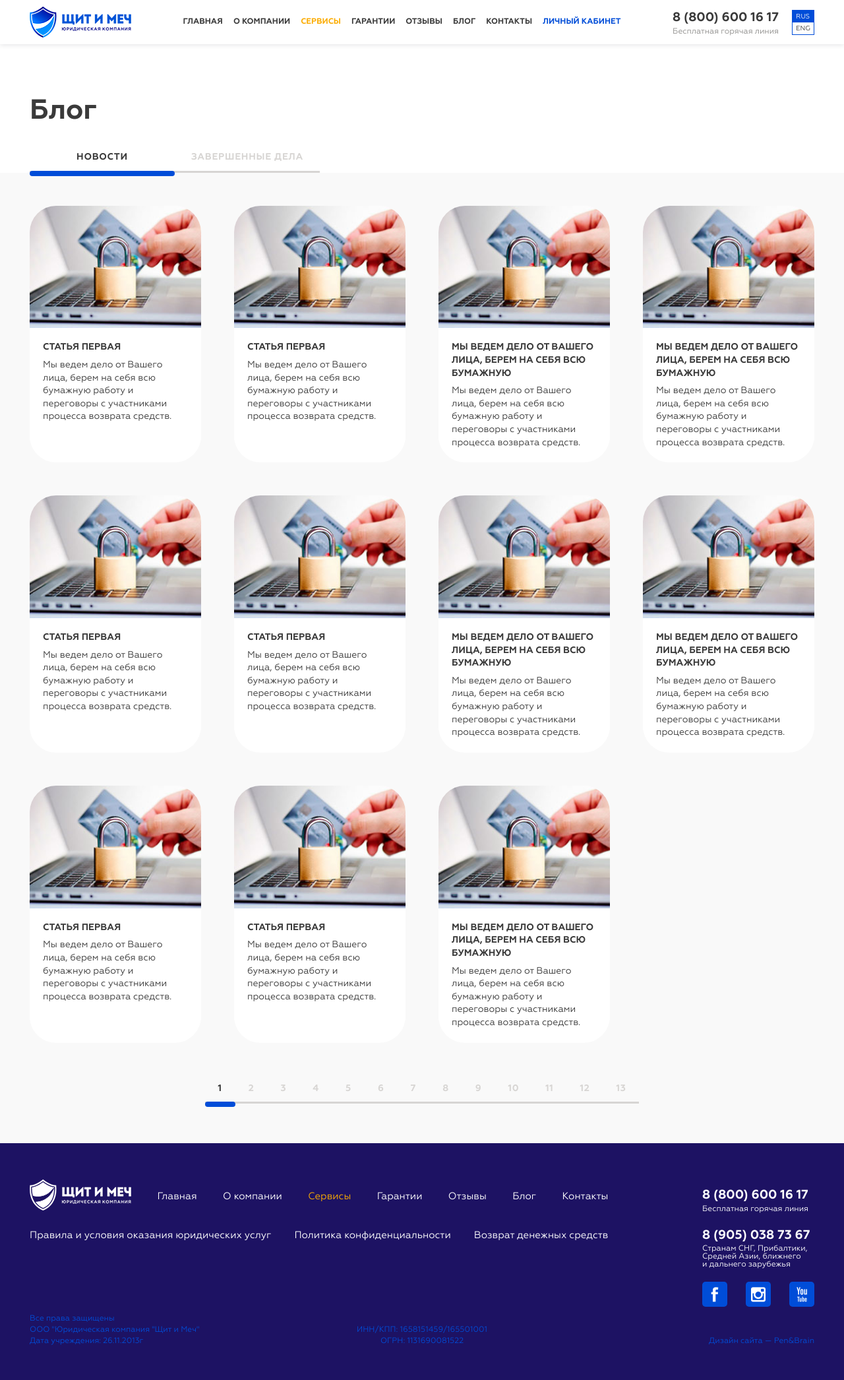
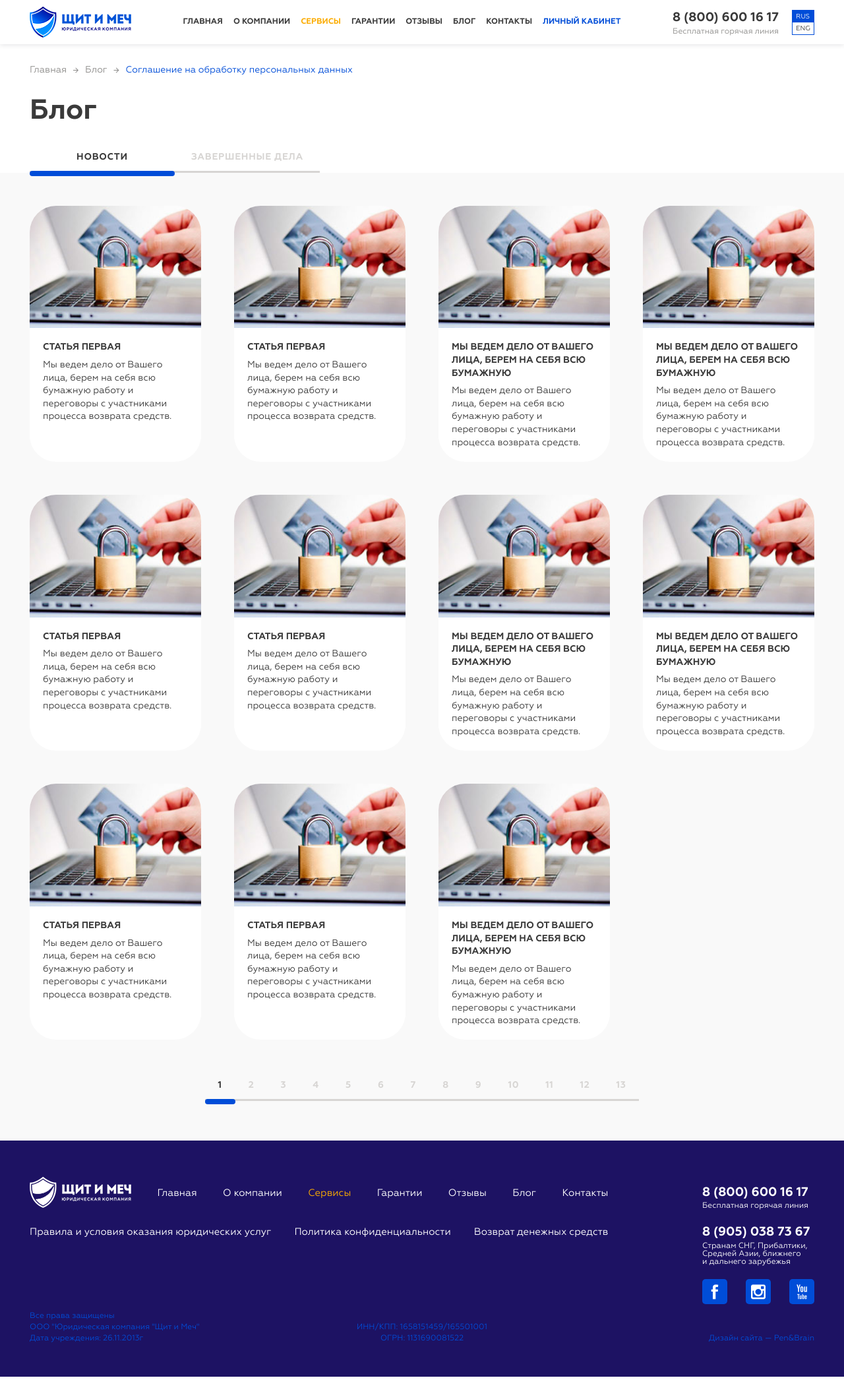
Before and after one commit to BulatSa/shield, a PHP site: page /blog.php in a window 1280 px wide. Shown: the whole page at 66% size. Run offline with PHP 8.4, Linux system fonts and the light colour scheme; style sheets or scripts are compiled from the project's sources; some libraries are stand-ins or nearby versions.

Commit message:
breadcrumbs

```diff
--- a/header.php
+++ b/header.php
@@ -101,3 +101,14 @@
 		</div>
 	</div>
 </section>
+
+
+<section class="s-breadcrumbs">
+	<div class="container">
+		<ul class="breadcrumbs">
+			<li><a href="/">Главная</a></li>
+			<li><a href="/">Блог</a></li>
+			<li><span>Соглашение на обработку персональных данных</span></li>
+		</ul>
+	</div>
+</section>
--- a/sass/base/_icons.scss
+++ b/sass/base/_icons.scss
@@ -23,6 +23,9 @@ i {
 	-moz-osx-font-smoothing: grayscale;
 }
 
+.icon-right-arrow:before {
+	content: "\e913";
+}
 .icon-download:before {
 	content: "\e90e";
 }
--- a/sass/main.scss
+++ b/sass/main.scss
@@ -36,6 +36,7 @@
 @import 'modules/review-video';
 @import 'modules/review-photo';
 @import 'modules/pagination';
+@import 'modules/breadcrumbs';
 
 @import 'pages/home';
 @import 'pages/reviews';
--- a/sass/modules/_blog-list.scss
+++ b/sass/modules/_blog-list.scss
@@ -60,7 +60,7 @@
 
 	&__crop{
 		overflow: hidden;
-		height: 11.7em;
+		height: 11.6em;
 		font-size: 14px;
 		@include res(l){
 			font-size: 12px;
--- /dev/null
+++ b/sass/modules/_breadcrumbs.scss
@@ -0,0 +1,54 @@
+.s-breadcrumbs{
+	white-space: nowrap;
+	position: absolute;
+	z-index: 5;
+	width: 100%;
+}
+
+.breadcrumbs{
+	position: relative;
+	list-style: none;
+	display: flex;
+	align-items: center;
+	width: 100%;
+	overflow: hidden;
+	padding-top: 30px;
+	font-size: 14px;
+	@include res(l){
+		overflow: auto;
+	}
+	@include res(s){
+		padding-top: 15px;
+		font-size: 12px;
+	}
+
+	li{
+
+		&:after{
+			content: '\e913';
+			font-family: $font-icons;
+			font-size: 8px;
+			line-height: inherit;
+			margin: 0 $pad-xxs;
+			color: $gray-text;
+		}
+
+		a{
+			color: $gray-text;
+			transition: color 0.3s ease;
+
+			&:hover{
+				color: $orange;
+			}
+		}
+
+		&:last-child{
+			a,span{
+				color: $blue;
+			}
+			&:after{
+				display: none;
+			}
+		}
+	}
+}
```
Also changed, not shown: fonts/icomoon.ttf, fonts/icomoon.woff, 1 other file.
